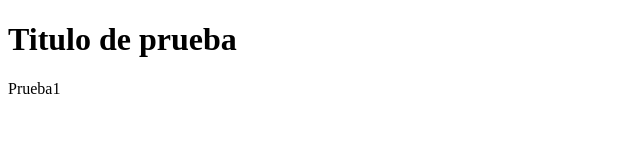
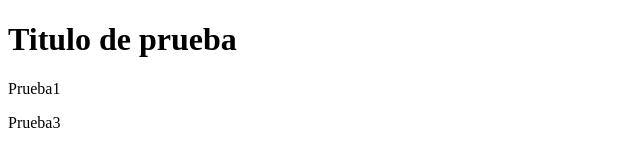
Before and after one commit to agus-goncalves95/vue, a plain HTML site: page index.html in a window 1280 px wide. Shown: the full height of the page, 0-640 px from the left. Drawn offline with Linux system fonts and the light colour scheme.

Commit message:
primer commit
esto es una prueba

```diff
--- a/index.html
+++ b/index.html
@@ -9,5 +9,6 @@
 <body>
     <h1>Titulo de prueba</h1>
     <p>Prueba1</p>
+    <p2>Prueba3</p2>
 </body>
 </html>
```
